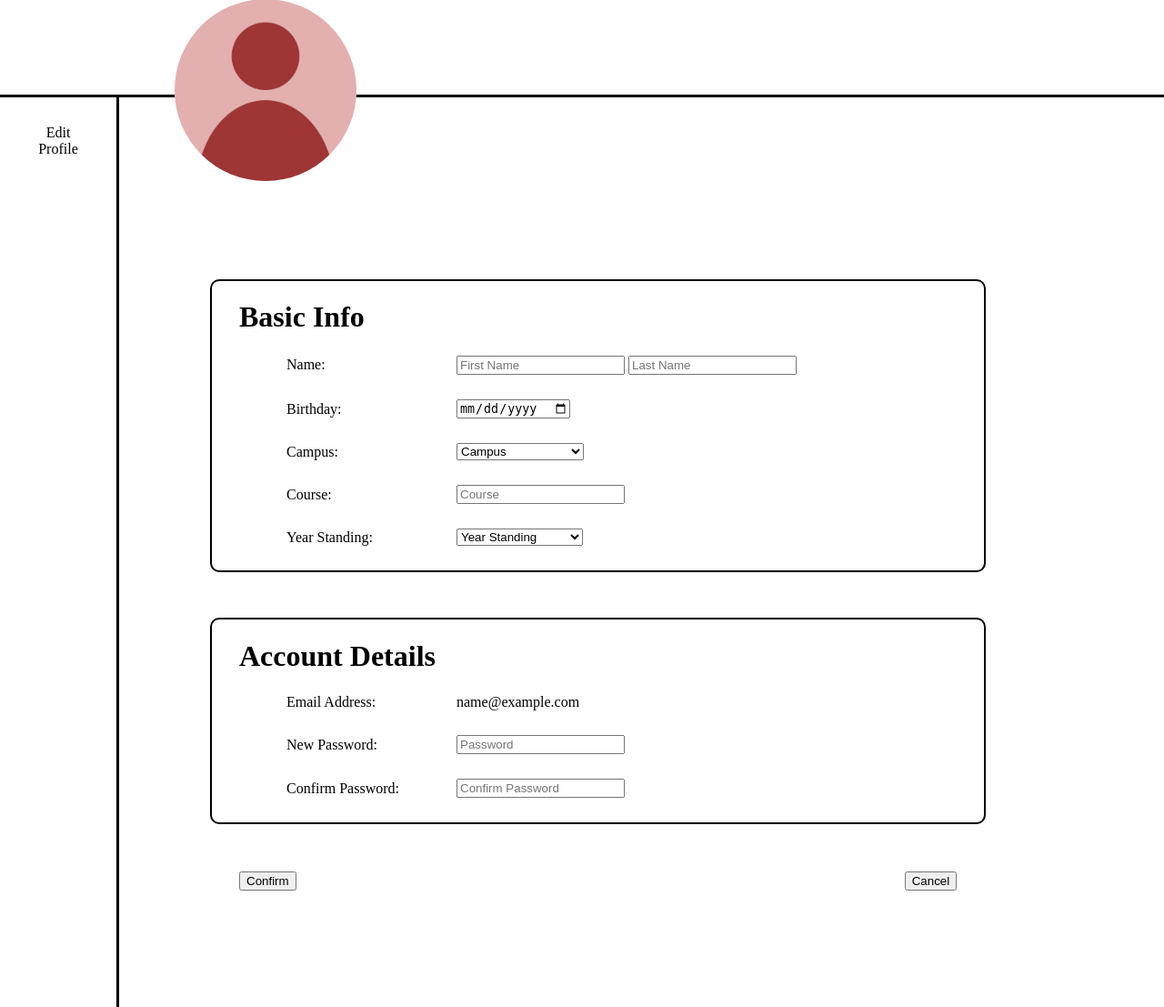
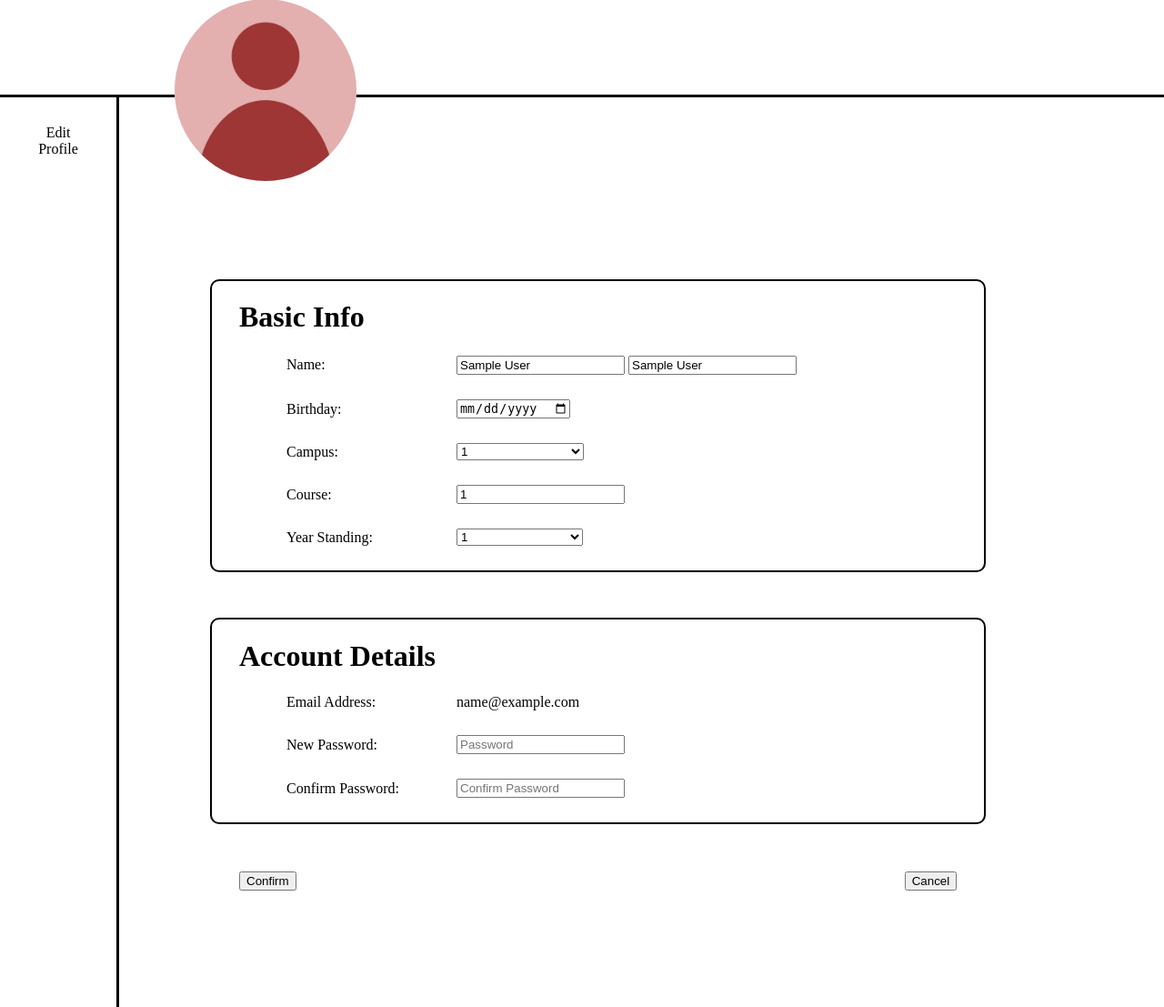
Before and after one commit to cs192-Iskool/Iskool, a PHP site: page /EditProfile.php in a window 1280 px wide. Shown: the part 134-1241 px from the top of the page at 91% size. Run offline with PHP 8.4, Linux system fonts and the light colour scheme; the visitor is signed in with stand-in values (Sample User, id 1).

Commit message:
Changed default values for inputs

```diff
--- a/EditProfile.php
+++ b/EditProfile.php
@@ -71,24 +71,24 @@
                                 <td>Name:</td>
                                 <td>
                                     <span>
-                                        <input type="text" name="fname" id="fname" placeholder="First Name" required>
+                                        <input type="text" name="fname" id="fname" value="<?php echo $_SESSION["firstName"]; ?>" required>
                                     </span>
                                     <span>
-                                        <input type="text" name="lname" id="lname" placeholder="Last Name" required>
+                                        <input type="text" name="lname" id="lname" value="<?php echo $_SESSION["lastName"]; ?>" required>
                                     </span>
                                 </td>
                             </tr>
                             <tr>
                                 <td>Birthday:</td>
                                 <td>
-                                    <input type="date" name="birthday" id="birthday" required>
+                                    <input type="date" name="birthday" id="birthday" value="<?php echo $_SESSION["birthday"]; ?>"required>
                                 </td>
                             </tr>
                             <tr>
                                 <td>Campus:</td>
                                 <td>
-                                    <select name="campus" required>
-                                    <option value="" disabled selected hidden>Campus</option>
+                                    <select name="campus" required defaultValue = "<?php echo $_SESSION["campus"]; ?>">
+                                    <option selected = "selected" hidden><?php echo $_SESSION["campus"]; ?></option>
                                     <option value="UP Diliman">UP Diliman</option>
                                     <option value="UP Los Baños">UP Los Baños</option>
                                     <option value="UP Manila">UP Manila</option>
@@ -103,14 +103,14 @@
                             <tr>
                                 <td>Course:</td>
                                 <td>
-                                    <input type="text" name="course" placeholder="Course" required>
+                                    <input type="text" name="course" value="<?php echo $_SESSION["course"]; ?>" required>
                                 </td>
                             </tr>
                             <tr>
                                 <td>Year Standing:</td>
                                 <td>
                                     <select name="year" required>
-                                        <option value="" disabled selected hidden>Year Standing</option>
+                                    <option selected = "selected" hidden><?php echo $_SESSION["yearStanding"]; ?></option>
                                         <option value="1st Year">1st Year</option>
                                         <option value="2nd Year">2nd Year</option>
                                         <option value="3rd Year">3rd Year</option>
```
